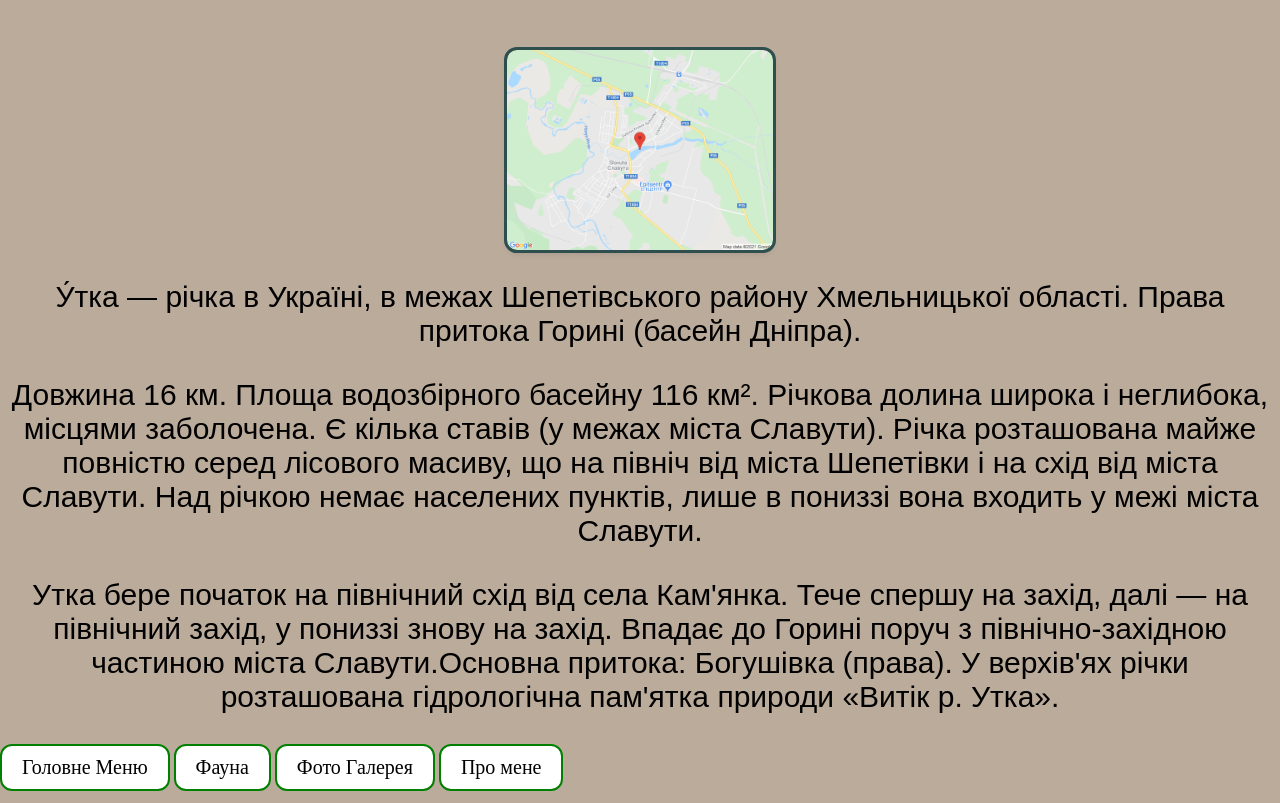
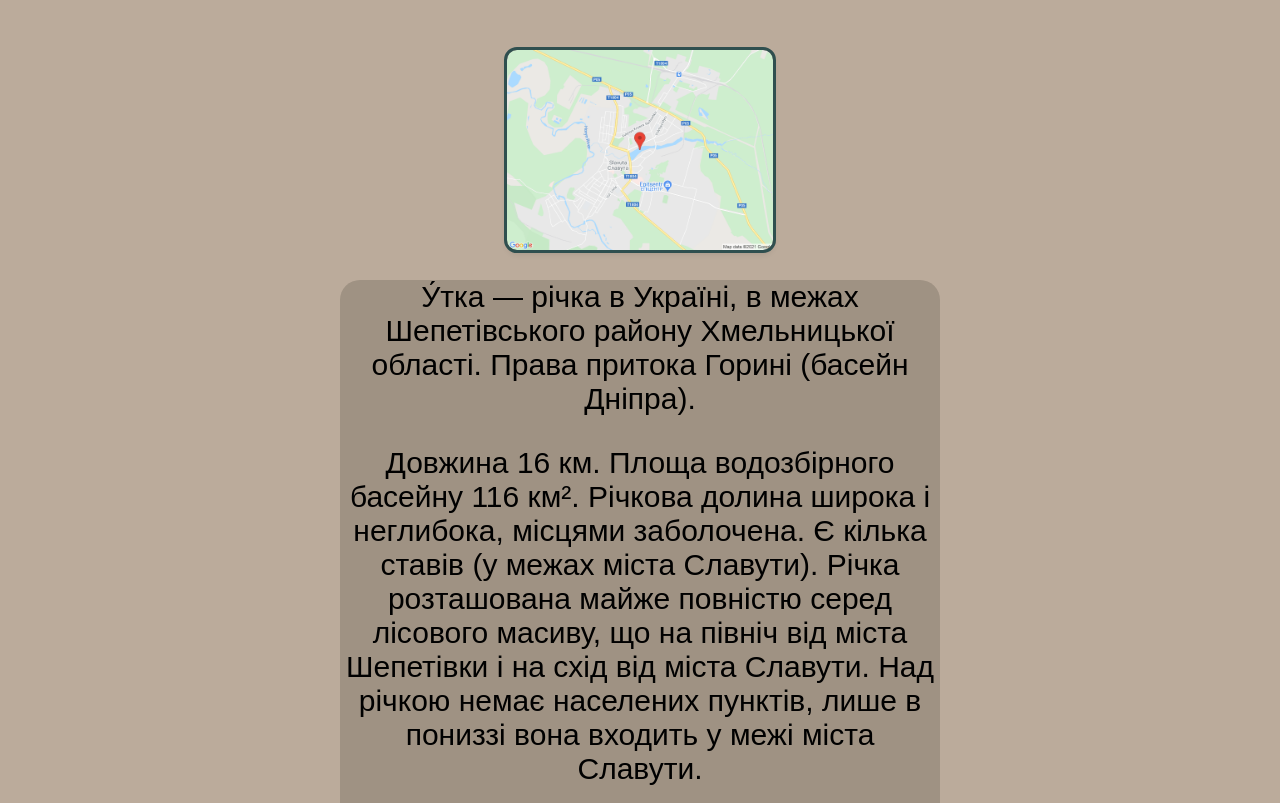
Before and after one commit to nazar-matviychuk/test, a plain HTML site: page haractr.html in a window 1280 px wide. Shown: the part 149-952 px from the top of the page. Drawn offline with Linux system fonts and the light colour scheme; files whose address does not match are found by name.

Commit message:
Update style.css

```diff
--- a/style.css
+++ b/style.css
@@ -218,3 +218,13 @@ a:link, a:visited {
     background-color: #9f9283;
     border-radius: 20px;
 }
+
+.pro-mene1 {
+    text-align: center;
+    font-family:Arial, Helvetica, sans-serif;
+    font-size: 30px;
+    width: 600px;
+    margin: auto;
+    background-color: #9f9283;
+    border-radius: 20px;
+}
```
